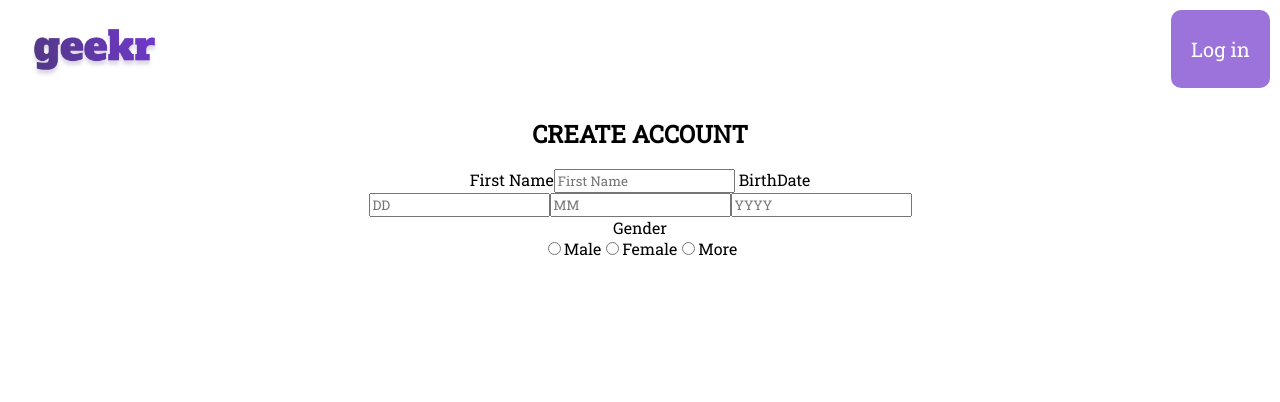
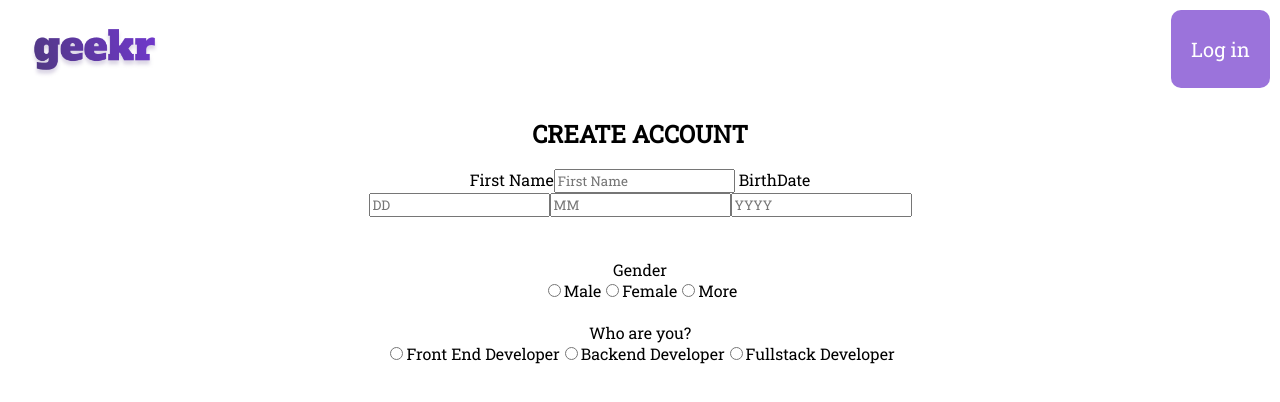
Before and after one commit to Aryann15/geekr, a React (Create React App) app: page /onboarding in a window 1280 px wide. Shown: the top 402 px of the page. Built offline with nearby package versions, Linux system fonts and the light colour scheme; the HTML template or start-up script is replaced by a standard one.

Commit message:
input for roles

```diff
--- a/src/pages/Onboarding.jsx
+++ b/src/pages/Onboarding.jsx
@@ -53,38 +53,72 @@ const Onboarding = () => {
                 onChange={handleChange}
               />
             </div>
-
-
-<label >Gender</label>
+            <br></br><br></br>
+            <label>Gender</label>
             <div className="multiple-input">
-
               <input
-          id='man_gender_id'
+                id="man_gender_id"
                 type="radio"
                 name="gender_identity"
-
-          value='man'
+                value="man"
                 onChange={handleChange}
-          checked = {false} />
+                checked={false}
+              />
               <label htmlFor="man_gender_id">Male</label>
               <input
-          id='woman_gender_id'
+                id="woman_gender_id"
                 type="radio"
                 name="gender_identity"
-          value='woman'
+                value="woman"
                 onChange={handleChange}
-          checked = {false} />
+                checked={false}
+              />
               <label htmlFor="woman_gender_id">Female</label>
 
               <input
-          id='more_gender_id'
+                id="more_gender_id"
                 type="radio"
                 name="gender_identity"
+                value="more"
+                onChange={handleChange}
+                checked={false}
+              />
+              <label htmlFor="more_gender_id">More</label>
 
-          value='more'
+<br></br><br></br>
+              <label>Who are you?</label>
+              <div className="multiple-input">
+              <input
+                id="front_end_developer"
+                type="radio"
+                name="front-end"
+                value="front_end_developer"
                 onChange={handleChange}
-          checked = {false} />
-          <label htmlFor="more_gender_id">More</label>
+                checked={false}
+              />
+              <label htmlFor="front-end_dev">Front End Developer</label>
+
+              <input
+                id="backend_developer"
+                type="radio"
+                name="backend"
+                value="backend_developer"
+                onChange={handleChange}
+                checked={false}
+              />
+              <label htmlFor="backend_developer">Backend Developer</label>
+
+              <input
+                id="Fullstack_developer"
+                type="radio"
+                name="fullstack_developer"
+                value="fullstack-dev"
+                onChange={handleChange}
+                checked={false}
+              />
+              <label htmlFor="Fullstack">Fullstack Developer</label>
+
+</div>
             </div>
           </section>
         </form>
```
Lines whose indentation alone changed are shown as unchanged.
